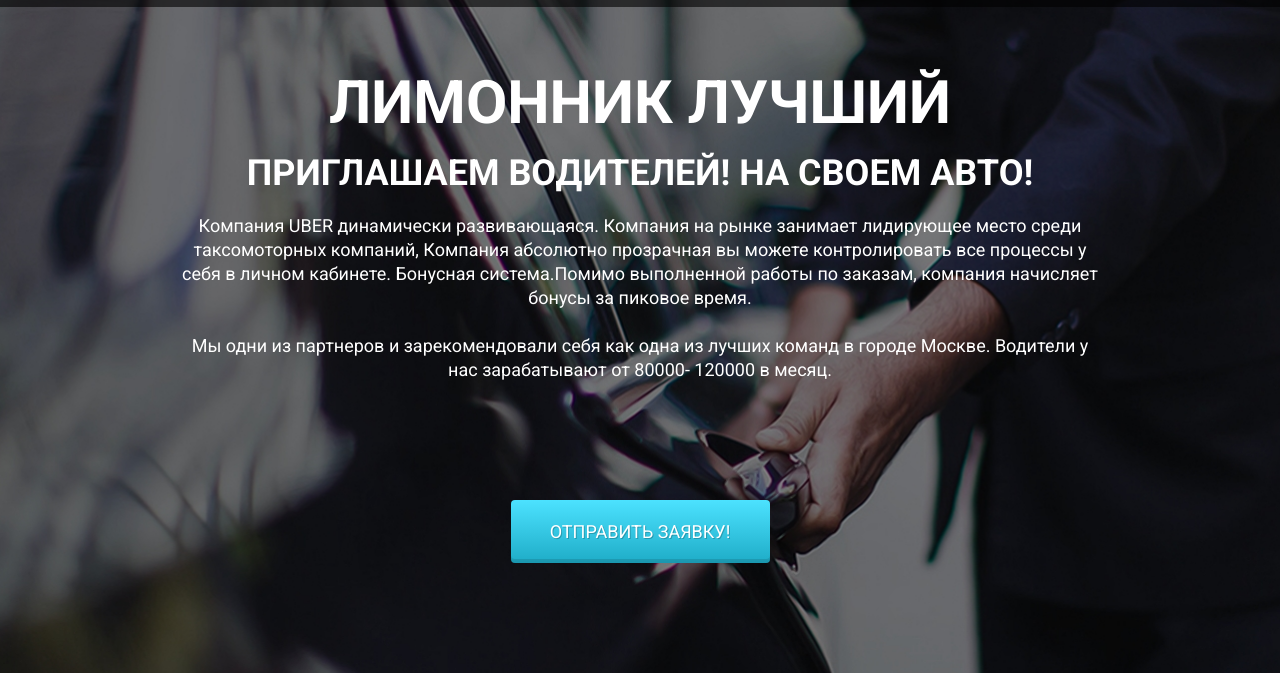
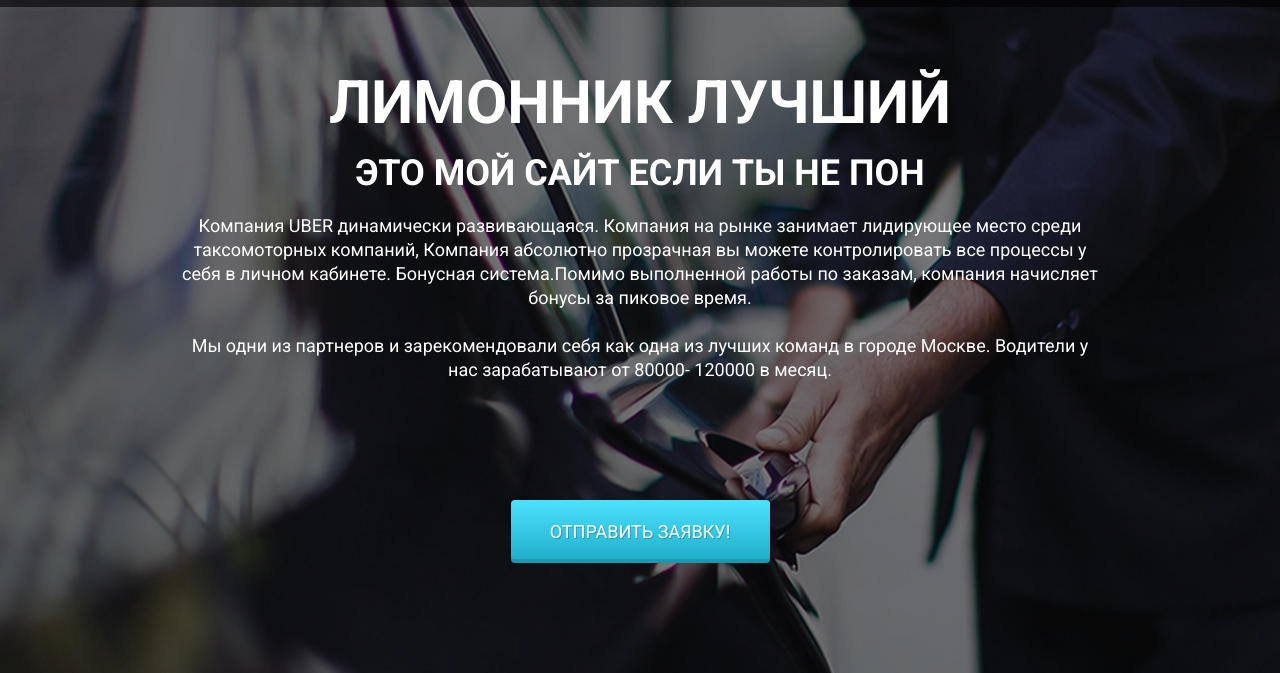
Before and after one commit to Herman-Keibal/Herman-Keibal.github.io, a plain HTML site: page index.html in a window 1280 px wide. Shown: the part 127-800 px from the top of the page. Drawn offline with Linux system fonts and the light colour scheme.

Commit message:
Update index.html

```diff
--- a/index.html
+++ b/index.html
@@ -58,7 +58,7 @@
             <div class="row">
                 <div class="col-md-12 offset-md-0 col-lg-10 offset-lg-1">
                     <h1 class="promo_header">ЛИМОННИК ЛУЧШИЙ</h1>
-                    <h2 class="promo_subheader">ПРИГЛАШАЕМ ВОДИТЕЛЕЙ! НА СВОЕМ АВТО!</h2>
+                    <h2 class="promo_subheader">ЭТО МОЙ САЙТ ЕСЛИ ТЫ НЕ ПОН</h2>
                     <div class="promo_descr">
                         Компания UBER  динамически развивающаяся. Компания на рынке занимает лидирующее место среди
                         таксомоторных компаний, Компания абсолютно прозрачная вы можете контролировать все процессы у себя в личном кабинете. Бонуcная система.Помимо выполненной работы по заказам, компания начисляет бонусы за
```
